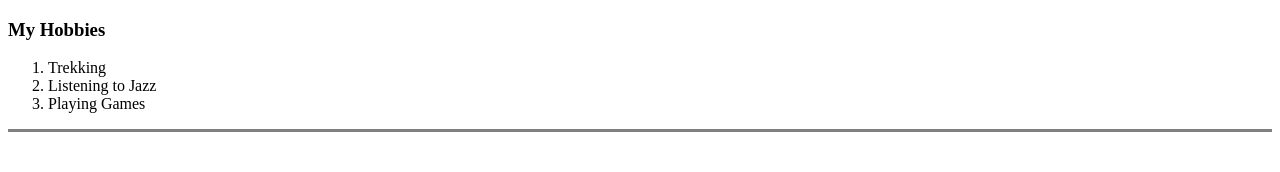
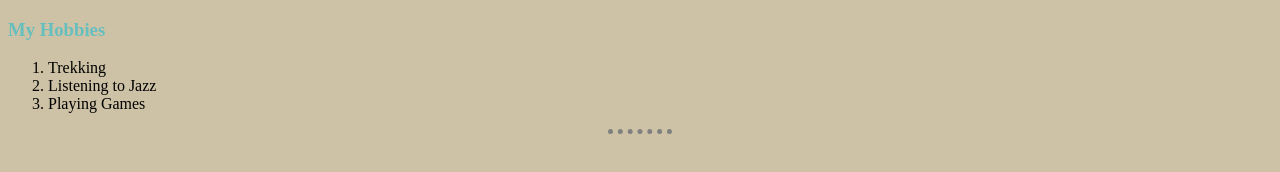
Before and after one commit to thatengineerguy21/cv-web1, a plain HTML site: page hobbies.html in a window 1280 px wide. Drawn offline with Linux system fonts and the light colour scheme; files that its build step writes are made by us from their sources.

Commit message:
Update hobbies.html

```diff
--- a/hobbies.html
+++ b/hobbies.html
@@ -4,6 +4,7 @@
     <meta charset="UTF-8">
     <meta name="viewport" content="width=device-width, initial-scale=1.0">
     <title>Hobbies</title>
+    <link rel="stylesheet" href="css/styles.css">
 </head>
 <body>
     <p>
@@ -14,7 +15,7 @@
             <li>Playing Games</li>
         </ol>
     </p>
-    <hr size="3" noshade>
+    <hr>
 
 </body>
 </html>
```
